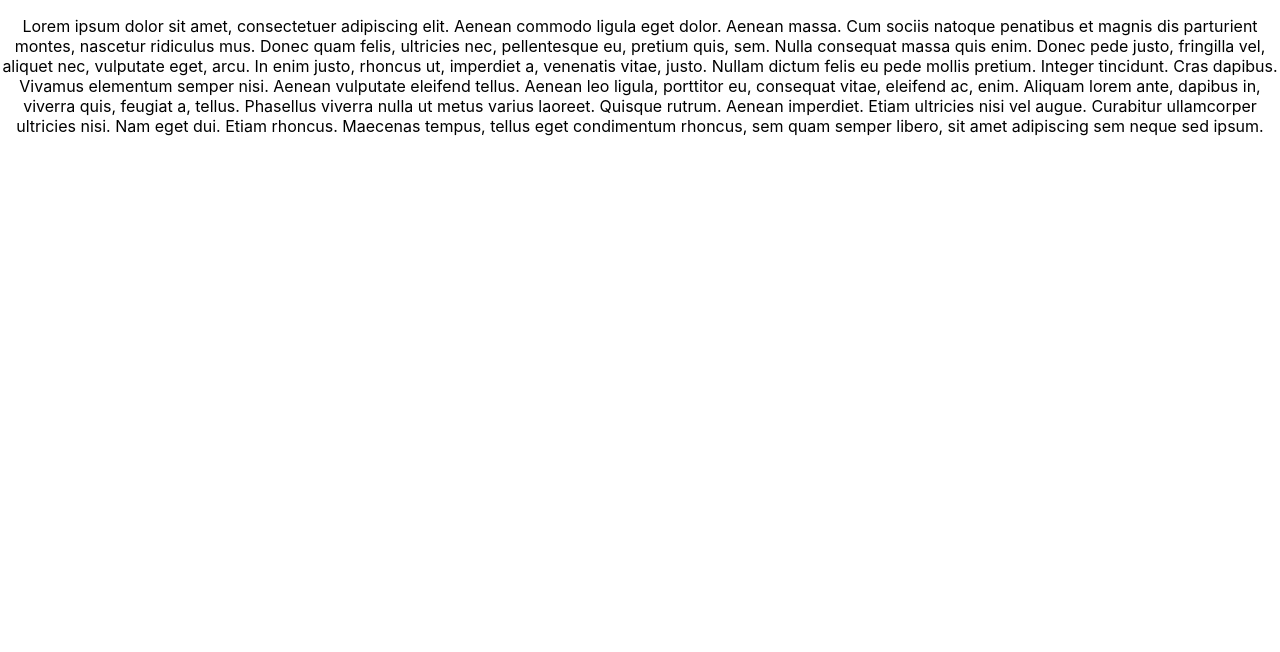
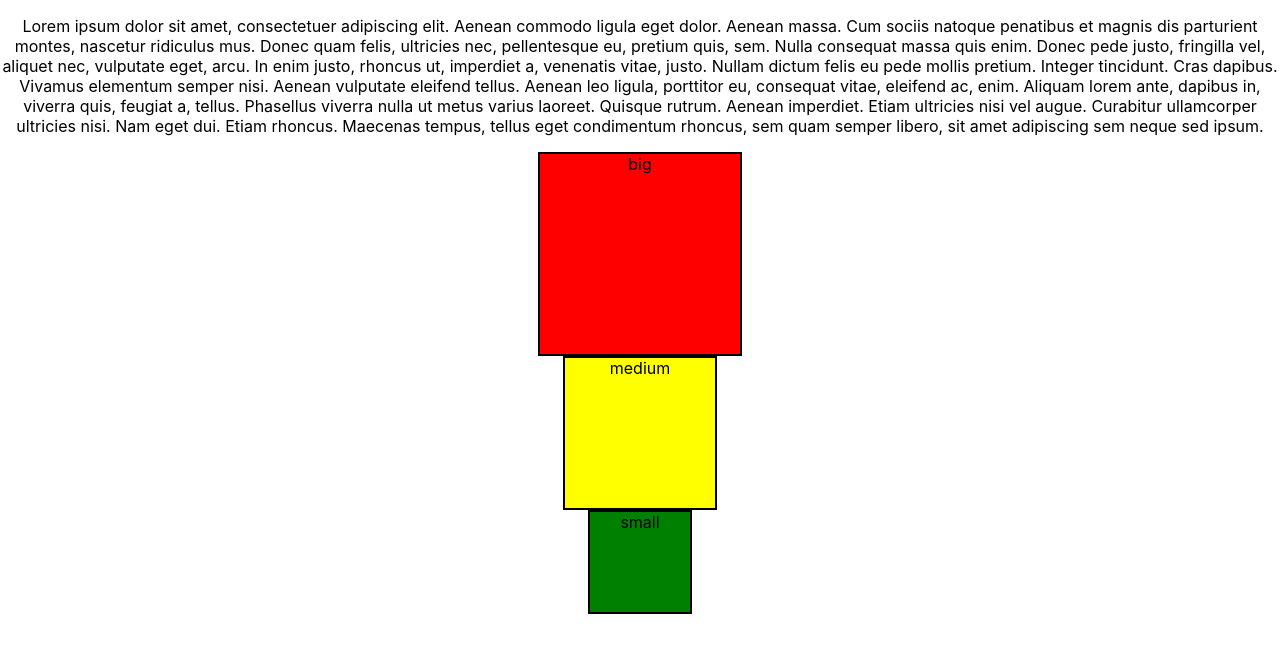
Before and after one commit to Iri-iri/react_hw3, a React (Create React App) app: page / in a window 1280 px wide. Shown: the top 652 px of the page. Built offline with nearby package versions, Linux system fonts and the light colour scheme.

Commit message:
Task Square

```diff
--- a/src/App.js
+++ b/src/App.js
@@ -1,14 +1,17 @@
 import React from "react";
 import './App.css';
 import Italic from "./Tasks/Italic";
-import Props from "./Tasks/Props";
+import Square from "./Tasks/Square";
 
 
 function App() {
   return (
     <div className="App">
       <Italic />
-      <Props />
+
+        <Square label="big" cssClass="big_square"></Square>
+        <Square label="medium" cssClass="medium_square"></Square>
+        <Square label="small" cssClass="small_square"></Square>
     </div>
   );
 }
--- a/src/Tasks/Props.js
+++ /dev/null
@@ -1,15 +0,0 @@
-import React from "react";
-import "./Styles.css";
-
-class Props extends React.Component {
-  render() {
-    return (
-      <div className="squares">
-
-      </div>
-    )
-  }
-
-}
-
-export default Props;
--- /dev/null
+++ b/src/Tasks/Square.js
@@ -0,0 +1,20 @@
+import React from "react";
+import "./Styles.css";
+
+//Решение через Функциональный компонент
+// const Square = ({ cssClass, label }) => {
+//   return <div className={cssClass}>{label}</div>;
+// }
+
+
+
+//Решение через Классовый компонент
+class Square extends React.Component {
+  render() {
+    return (
+      <div className={this.props.cssClass}>{this.props.label}</div>
+    )
+  }
+}
+
+export default Square;
--- a/src/Tasks/Styles.css
+++ b/src/Tasks/Styles.css
@@ -1,3 +1,27 @@
 .cursive {
   font-style: italic;
 }
+
+.big_square {
+  width: 200px;
+  height: 200px;
+  background-color: red;
+  border: 2px solid black;
+  margin: 0 auto;
+}
+
+.medium_square {
+  width: 150px;
+  height: 150px;
+  background-color: yellow;
+  border: 2px solid black;
+  margin: 0 auto;
+}
+
+.small_square {
+  width: 100px;
+  height: 100px;
+  background-color: green;
+  border: 2px solid black;
+  margin: 0 auto;
+}
```
